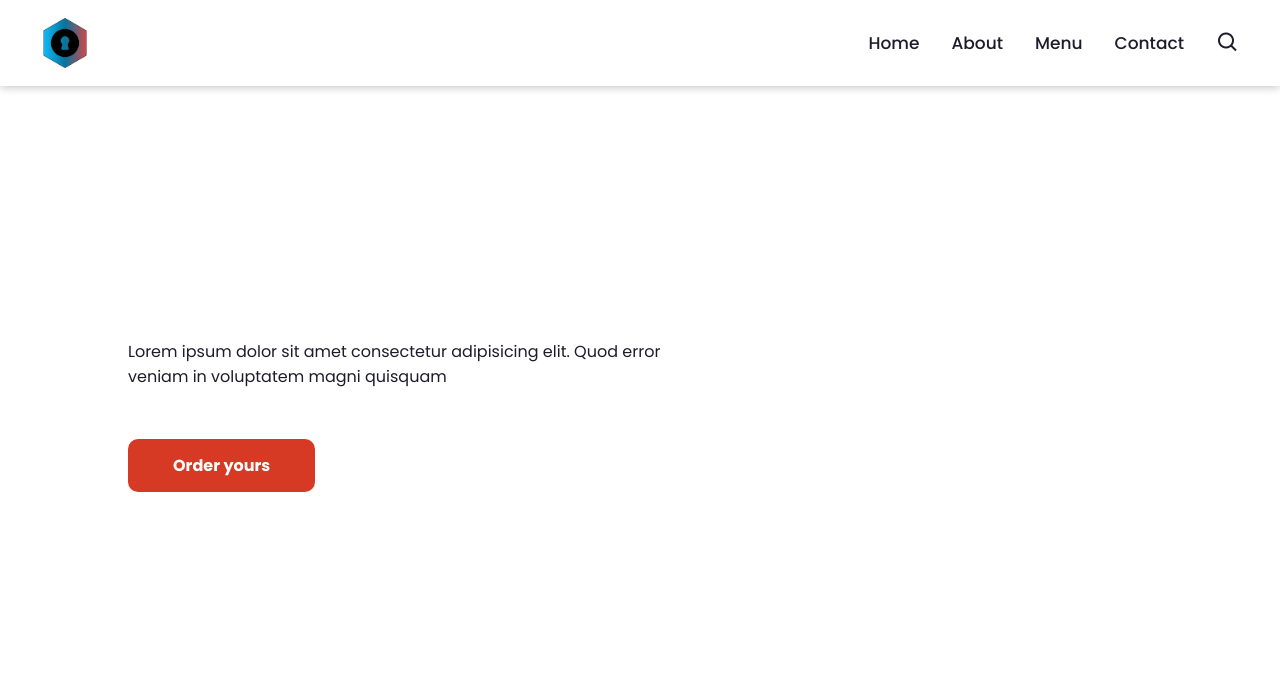
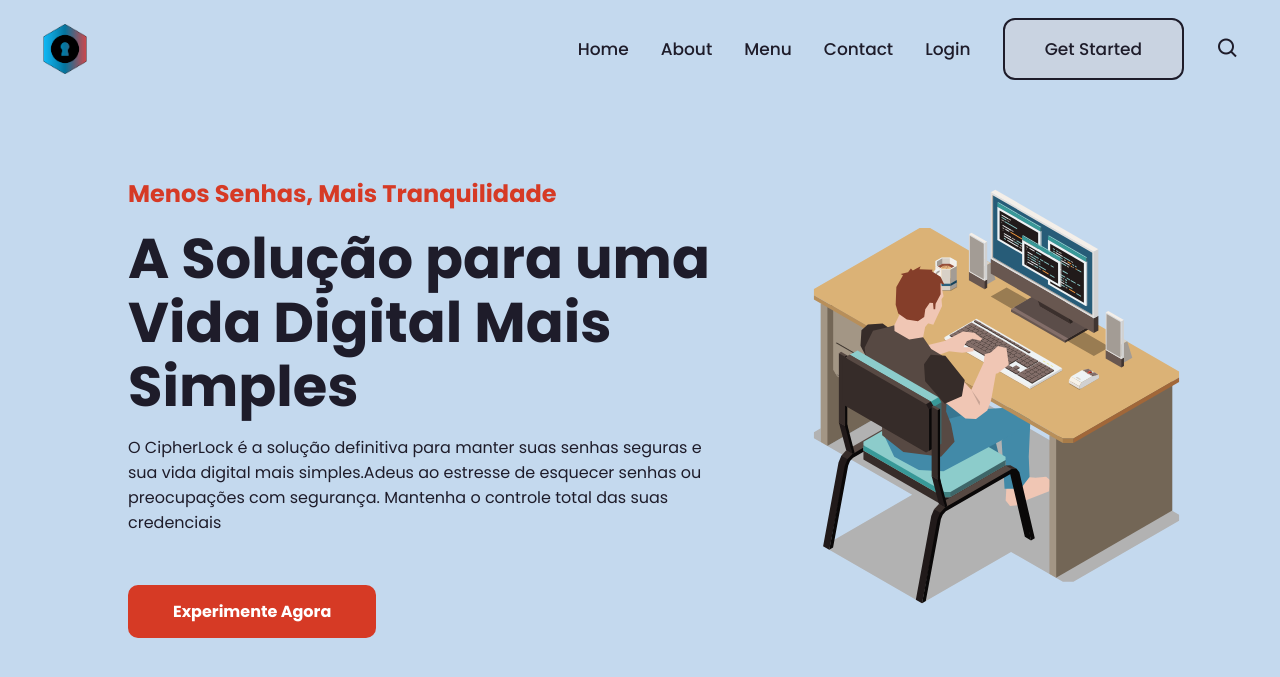
Before and after one commit to Pedroxzz/PasswordGenerator, a plain HTML site: page web/index.html in a window 1280 px wide. Drawn offline with nearby package versions, Linux system fonts and the light colour scheme.

Commit message:
Index "arrumada"

```diff
--- a/web/assets/css/index.css
+++ b/web/assets/css/index.css
@@ -12,19 +12,23 @@
     --red:#d63a25;
     --white:#fff;
     --dark:#1e1c2a;
+
 }
 body{
     color: var(--dark);
-    background: var(--white);
+    background: hsla(210, 55%, 85%);
+}
+.home-img img {
+    width: 200%;
 }
 .navigation{
     display: flex;
     align-items: center;
     justify-content: space-between;
     padding: 18px 40px;
-    box-shadow: 0 0.1rem 0.5rem #ccc;
+    /*box-shadow: 0 0.1rem 0.5rem #ccc;*/
     width: 100%;
-    background: var(--white);
+    background: hsla(210, 55%, 85%);
     transition: all 0.5s;
     position: fixed;
 }
@@ -91,7 +95,7 @@ body{
     margin-bottom: 1rem;
 }
 .home-text .text-h1{
-    font-size: 4rem;
+    font-size: 3.5rem;
     margin-bottom: 1rem;
     line-height: 4rem;
 }
@@ -110,8 +114,16 @@ body{
     background: #fc4c35;
 }
 .home-img img{
-    width: 100%;
+    width: 128%;
 }
+
+#nav__button-create{
+    background-color: hsla(0, 17%, 80%, 0.3);
+    padding: 1rem 2.5rem;
+    border: 2px solid;
+    border-radius: .75rem;
+}
+
 @media (max-width:785px) {
     .navigation{
         padding: 18px 20px;
@@ -135,7 +147,7 @@ body{
         width: 100%;
         height: 100%;
         flex-direction: column;
-        background: var(--white);
+        background: hsla(210, 55%, 85%);
         gap: -10px;
         transition: 0.3s;
     }
@@ -164,6 +176,8 @@ body{
         font-size: 15px;
     }
     .home-img{
-        width: 125%;
+        margin-left: -68px;
+        margin-top: -70px;
+        width: 75%;
     }
 }
--- a/web/assets/css/style.css
+++ b/web/assets/css/style.css
@@ -11,12 +11,13 @@
     --color-dark-900: #000;
 
     /* Blue*/
+    --backgound-index: hsla(210, 55%, 85%);
     --color-blue-50: #12BAF8;
     --color-blue-100: #05759E;
     --color-blue-200: #034963;
 
     /* Gradient */
-    --color-gradient: linear-gradient(90deg, var(--color-blue-50), var(--color-blue-100), var(--color-blue-200));
+    --color-gradient: linear-gradient(90deg, var(--backgound-index), var(--color-blue-100), var(--color-blue-200));
 }
 
 /* General */
--- a/web/assets/js/script.js
+++ b/web/assets/js/script.js
@@ -1,3 +1,4 @@
+//Dark_Light Mode
 const mode = document.getElementById('mode_icon');
 
 mode.addEventListener('click', () => {
--- a/web/index.html
+++ b/web/index.html
@@ -4,9 +4,10 @@
     <meta charset="UTF-8">
     <meta http-equiv="X-UA-Compatible" content="IE=edge">
     <meta name="viewport" content="width=device-width, initial-scale=1.0">
+    <link rel="shortcut icon" href="assets/imgs/logo.png" type="icone">
     <link href='https://unpkg.com/boxicons@2.1.2/css/boxicons.min.css' rel='stylesheet'>
     <link rel="stylesheet" href="assets/css/index.css">
-    <title>webSite</title>
+    <title>CipherLock</title>
 </head>
 <body>
     <header>
@@ -17,6 +18,8 @@
                 <li class="nav-item"><a href="#">About</a></li>
                 <li class="nav-item"><a href="#">Menu</a></li>
                 <li class="nav-item"><a href="#">Contact</a></li>
+                <li class="nav-item" id="nav__button-login"><a href="login.html">Login</a></li>
+                <li class="nav-item" id="nav__button-create"><a href="cadastro.html">Get Started</a></li>
                 <i class='bx bx-search'></i>
             </ul>
             <div class="menu">
@@ -29,13 +32,13 @@
     <main>
         <section class="home">
             <div class="home-text">
-                <h4 class="text-h4"></h4>
-                <h1 class="text-h1"></h1>
-                <p>Lorem ipsum dolor sit amet consectetur adipisicing elit. Quod error veniam in voluptatem magni quisquam</p>
-                <a href="#" class="home-btn">Order yours</a>
+                <h4 class="text-h4">Menos Senhas, Mais Tranquilidade</h4>
+                <h1 class="text-h1">A Solução para uma Vida Digital Mais Simples</h1>
+                <p>O CipherLock é a solução definitiva para manter suas senhas seguras e sua vida digital mais simples.Adeus ao estresse de esquecer senhas ou preocupações com segurança. Mantenha o controle total das suas credenciais</p>
+                <a href="#" class="home-btn">Experimente Agora</a>
             </div>
             <div class="home-img">
-                <img src="" alt="">
+                <img src="assets/imgs/index/mandesk.svg" alt="mandesk">
             </div>
         </section>
     </main>
```
Also changed, not shown: web/assets/imgs/index/mandesk.svg (added).
